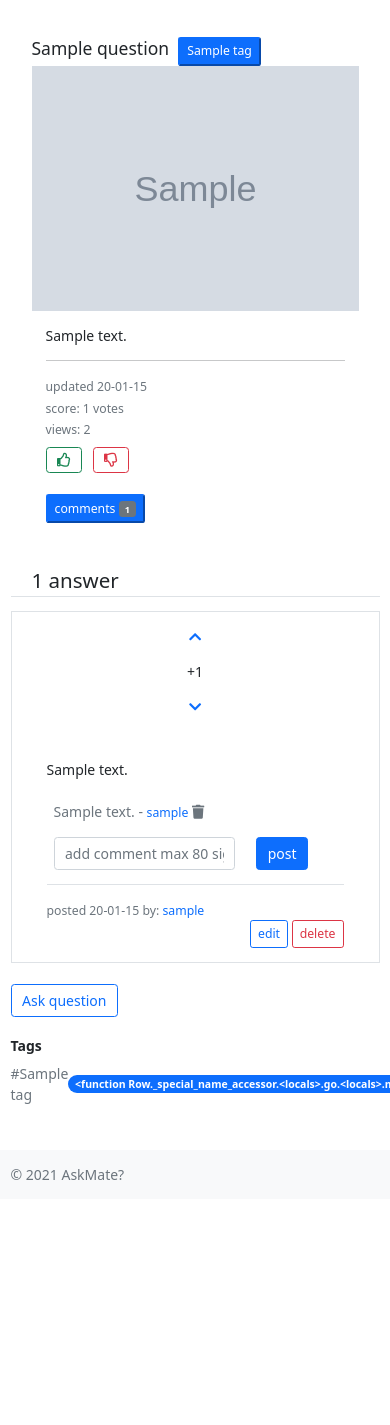
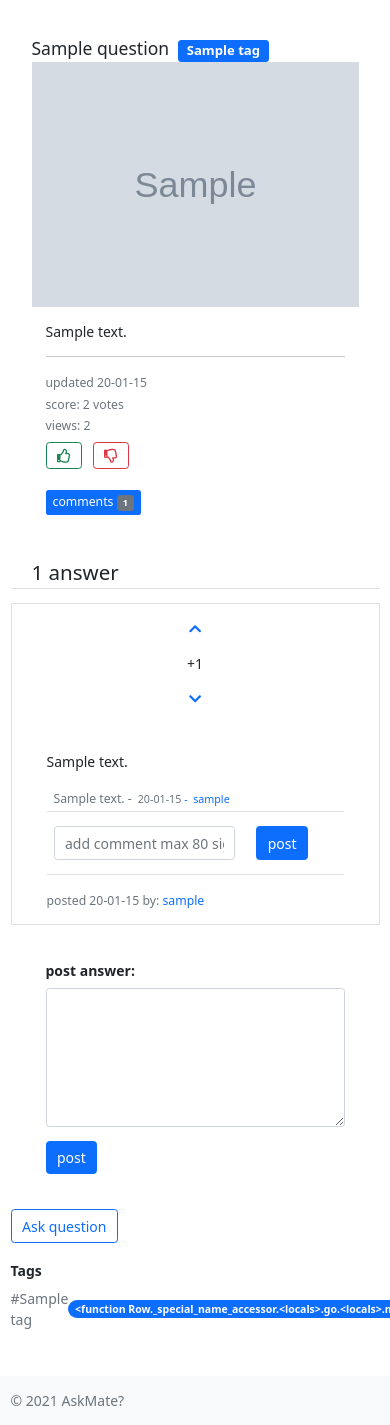
Before and after one commit to luqkrzy/ask_mate, a Flask app: page /question/1?questions_votes=1 in a window 390 px wide; the page is wider, and only the part inside the window is pictured. Shown: the part 49-1474 px from the top of that part. Before the commit the page ends 1229 px from the top of that part, so only its background shows below. Run offline with Flask 2, Linux system fonts and the light colour scheme; tables that the repository leaves empty hold one stand-in row (values such as "Sample post"); grey boxes marked "Sample" are stand-in pictures; parts of the project's set-up code (start-up, migrations or seed data) failed here and were passed over; some libraries are stand-ins or nearby versions.

Commit message:
Implement post answers

```diff
--- a/askmate/question/forms.py
+++ b/askmate/question/forms.py
@@ -11,3 +11,8 @@
     image = FileField('Upload image', validators=[FileAllowed(['jpg', 'jpeg', 'png'])])
     tag_name = QuerySelectField('Tag', allow_blank=True, validators=[DataRequired()], query_factory=choice_query, get_label='tag_name')
     submit = SubmitField('Post')
+
+
+class AnswerForm(FlaskForm):
+    message = TextAreaField('post answer', validators=[DataRequired(), Length(min=20)])
+    submit = SubmitField('Post')
--- a/askmate/question/routes.py
+++ b/askmate/question/routes.py
@@ -4,12 +4,10 @@
 from datetime import datetime
 from askmate import db
 from askmate.models import Question
-from askmate.question.forms import QuestionForm
+from askmate.question.forms import QuestionForm, AnswerForm
 from askmate.users.utils import save_picture
 
-
 questions = Blueprint('questions', __name__)
-
 
 
 @questions.route("/search")
@@ -37,32 +35,65 @@
 
     return render_template('tag.html', questions=questions, asc_desc=switch_order_direction, tag_id=tag_id)
 
+
 @questions.route("/question/<int:question_id>", methods=["GET", "POST"])
 def route_question(question_id):
     question = data_manager.find_question_by_id(question_id)
-
     answers_list = data_manager.find_answers_by_question_id(question_id)
     list_comments_for_question = data_manager.find_comments_by_question_id(question_id)
     data_to_modify = dict(request.args)
 
     if data_to_modify:
+        print(data_to_modify)
         question.view_number += 1
         data_manager.update_to_database()
 
-    if 'remove_question' in data_to_modify:
+    if 'questions_votes' in data_to_modify:
+        question.vote_number += int(data_to_modify.get('questions_votes'))
+        data_manager.update_to_database()
+
+    elif 'answers_votes' in data_to_modify:
+        data_manager.vote_for_answer(data_to_modify)
+
+    elif 'remove_question' in data_to_modify:
         data_manager.remove_question_by_id(question_id)
         flash('Question deleted', 'info')
         return redirect(url_for('main.route_home'))
 
+    elif 'remove_answer' in data_to_modify:
+        data_manager.remove_answer_by_id(answer_id=request.args.get('answer_id'))
+        flash('Answer deleted', 'info')
+        return redirect(url_for('questions.route_question', question_id=question_id))
+
+
     elif 'remove_comment' in data_to_modify:
         data_manager.remove_comment_by_id(comment_id=request.args.get('comment_id'))
-
         flash('Comment deleted', 'info')
         return redirect(url_for('questions.route_question', question_id=question_id))
 
     if request.method == "POST":
 
-        if 'comments_for_answer' in request.form:
+        if 'answer_for_question' in request.form:
+            new_answer = {'user_id': current_user.user_id,
+                          'message': request.form.get('answer_for_question'),
+                          'question_id': question_id
+                          }
+            data_manager.add_new_answer(new_answer)
+            flash('Answer added', 'success')
+            return redirect(url_for('questions.route_question', question_id=question_id))
+
+        elif 'update_answer' in request.form:
+            updated_answer = {
+                'question_id' : question_id,
+                "message": request.form.get('update_answer')
+            }
+
+            data_manager.update_answer(updated_answer)
+            flash('Answer added', 'success')
+            return redirect(url_for('questions.route_question', question_id=question_id))
+
+
+        elif 'comments_for_answer' in request.form:
 
             new_comment = {
                 'user_id': current_user.user_id,
@@ -73,13 +104,13 @@
             data_manager.add_new_comment_for_answer(new_comment)
 
         elif 'comments_for_question' in request.form:
-                new_comment = {
-                    'user_id': current_user.user_id,
-                    "question_id": question_id,
-                    "message": request.form.get('comments_for_question')}
+            new_comment = {
+                'user_id': current_user.user_id,
+                "question_id": question_id,
+                "message": request.form.get('comments_for_question')}
 
-                print(new_comment)
-                data_manager.add_new_comment_for_question(new_comment)
+            print(new_comment)
+            data_manager.add_new_comment_for_question(new_comment)
 
         return redirect(url_for("questions.route_question", question_id=question_id))
 
@@ -87,7 +118,6 @@
 
     return render_template('question.html', question=question, answers_list=answers_list,
                            comments_for_question=list_comments_for_question, comments_for_answers=list_comments_for_answers)
-
 
 
 @questions.route('/question', methods=['GET', 'POST'])
--- a/askmate/templates/_macros.html
+++ b/askmate/templates/_macros.html
@@ -65,6 +65,11 @@
 		</div>
 	</div>
 {% endmacro %}
+
+
+
+
+
 
 {# votes add plus for positive #}
 {%- macro macro_votes(question_votes="") %}
@@ -193,11 +198,11 @@
 {# add comments #}
 {% macro macro_add_comment(action="", comment_for="") %}
 	<form class="row" action="{{ action }}" method="post">
-		<div class="col-8">
+		<div class="col-8 mt-2">
 			<label for="{{ comment_for }}" class="visually-hidden">comment_for</label>
-			<input type="text" class="form-control" name="{{ comment_for }}" id="{{ comment_for }}" placeholder="add comment max 80 signs" maxlength="80">
+			<input type="text" class="form-control" name="{{ comment_for }}" id="{{ comment_for }}" placeholder="add comment max 80 signs" maxlength="80" required>
 		</div>
-		<div class="col-2">
+		<div class="col-2 mt-2">
 			<button type="submit" class="btn btn-primary">post</button>
 		</div>
 	</form>
@@ -216,6 +221,8 @@
 				</td>
 			</tr>
 		{% endfor %}
+		</tbody>
+	</table>
 {% endmacro %}
 
 {# generate list of questions#}
@@ -291,3 +298,14 @@
 		</div>
 	{% endif %}
 {%- endmacro -%}
+
+{# macro answers plus / minus #}
+{% macro macro_answers_plus_minus(item="") %}
+	<div><p class="text-center">
+		{% if item.vote_number >= 1 %}
+			+{{ item.vote_number }}
+		{% else %}
+			{{ item.vote_number }}
+		{% endif %}
+	</p></div>
+{% endmacro %}
--- a/askmate/templates/_modals.html
+++ b/askmate/templates/_modals.html
@@ -17,3 +17,33 @@
 		</div>
 	</div>
 {% endmacro %}
+
+
+{# Modal update answer#}
+{% macro macro_modal_edit_answer(modal_id="", route="", answer="") %}
+<div class="modal fade" id="update_answer" tabindex="-1" aria-labelledby="update_answerLabel"
+     aria-hidden="true">
+	<div class="modal-dialog modal-xl">
+		<div class="modal-content">
+			<div class="modal-header">
+				<h5 class="modal-title" id="update_answerLabel">Update answer</h5>
+				<button type="button" class="btn-close" data-bs-dismiss="modal" aria-label="Close"></button>
+			</div>
+			<div class="modal-body">
+				<form class="form-label"
+				      action='{{ route }}'
+				      method='POST'>
+					<div class="mb-3">
+						<label for="message" class="col-form-label">Message:</label>
+						<textarea class="form-control" name="update_answer" id="message" rows="10" required minlength="10" maxlength="600">{{ answer.message }}</textarea>
+					</div>
+					<div class="modal-footer">
+						<button type="button" class="btn btn-secondary" data-bs-dismiss="modal">Close</button>
+						<input class="btn btn-primary" type="submit" value="submit">
+					</div>
+				</form>
+			</div>
+		</div>
+	</div>
+</div>
+{% endmacro %}
--- a/askmate/templates/question.html
+++ b/askmate/templates/question.html
@@ -1,6 +1,6 @@
 {% extends "layout.html" %}
-{% from '_macros.html' import macro_breadcrumbs, macro_submission_time, macro_image, macro_add_comment, macro_count_answers %}
-{% from '_modals.html' import macro_modal_delete %}
+{% from '_macros.html' import macro_breadcrumbs, macro_submission_time, macro_image, macro_add_comment, macro_count_answers, macro_answers_plus_minus %}
+{% from '_modals.html' import macro_modal_delete, macro_modal_edit_answer %}
 {% block title %}Question{% endblock %}
 {% block content %}
 	<section> {# start section question title and message #}
@@ -8,7 +8,7 @@
 			<div class="row">
 				<div class="row">
 					<div class="col-lg-8 fs-5">{{ question.title }}&nbsp;
-						<button type="button" class="btn-sm btn-primary">{{ func_find_tag_name(question.tag_id|int).tag_name|e }}</button>
+						<span class="badge btn-primary">{{ func_find_tag_name(question.tag_id|int).tag_name|e }}</span>
 					</div>
 				</div>
 				<div class="col-md-3 col-sm-2">
@@ -37,17 +37,15 @@
 									<a href="{{ url_for('questions.route_edit_question', question_id=question.question_id) }}">
 										<button type="button" class="btn btn-outline-primary btn-sm">edit</button>
 									</a>
-									<button type="button" class="btn btn-outline-danger btn-sm" data-bs-toggle="modal" data-bs-target="#confirm_delete_question">
-										delete
-									</button>
+									<button type="button" class="btn btn-outline-danger btn-sm" data-bs-toggle="modal" data-bs-target="#confirm_delete_question">delete</button>
 								</div>
 							{% endif %}
 							{% if comments_for_question %}
 								<div class="container mt-3">
 									<p>
-										<button class="btn-sm btn-primary" type="button" data-bs-toggle="collapse" data-bs-target="#collapse_comment" aria-expanded="false" aria-controls="collapse_comment">
+										<span class="btn-sm btn-primary" type="button" data-bs-toggle="collapse" data-bs-target="#collapse_comment" aria-expanded="false" aria-controls="collapse_comment">
 											comments&nbsp;<span class="badge bg-secondary">{{ comments_for_question.count() }}</span>
-										</button>
+										</span>
 									</p>
 									<div class="collapse" id="collapse_comment">
 										<div class="card card-body">
@@ -55,11 +53,11 @@
 												<tbody>
 												{% for comment in comments_for_question %}
 													<tr>
-														<td class="small">{{ comment.message }}
+														<td class="small text-muted">{{ comment.message }}&nbsp;<small>{{ comment.submission_time.strftime('%y-%m-%d') }}&nbsp;</small>
 															{% if current_user.user_id == comment.user_id %}
-																<i data-bs-toggle="modal" data-bs-target="#confirm_delete_comment" class="fas fa-trash"></i>
+																<i data-bs-toggle="modal" type="button" data-bs-target="#confirm_delete_comment" class="fas fa-trash"></i>
 																</td>
-																{{ macro_modal_delete(modal_id="confirm_delete_comment", route=url_for('questions.route_question', question_id=question.question_id, comment_id=comment.comment_id, remove_comment=True) ) }}
+																{{ macro_modal_delete(modal_id="confirm_delete_comment", route=url_for('questions.route_question', question_id=question.question_id, comment_id=comment.comment_id, remove_comment=True)) }}
 															{% endif %}
 														<td>
 															<small class="text-muted"><a class="text-decoration-none" href="#">{{ func_user_info(user_id=comment.user_id|int).user_name.split()[0] }}</a></small>
@@ -94,14 +92,7 @@
 								<a href="{{ url_for('questions.route_question', question_id=question.question_id, answers_votes=+1, answer_id=answer.answer_id) }}"><i class="fas fa-chevron-up"></i></a>
 							</p>
 						</div>
-						<div><p class="text-center">
-							{% set vote_number = answer.vote_number %}
-							{% if answer.vote_number >= 1 %}
-								+{{ answer.vote_number }}
-							{% else %}
-								{{ answer.vote_number }}
-							{% endif %}
-						</p></div>
+						{{ macro_answers_plus_minus(item=answer) }}
 						<div class="row mb-3"><p class="text-center">
 							<a href="{{ url_for('questions.route_question', question_id=question.question_id, answers_votes=-1, answer_id=answer.answer_id) }}"><i class="fas fa-chevron-down"></i></a>
 						</p></div>
@@ -115,11 +106,12 @@
 									<tbody>
 									{% for comment in answer_comments %}
 										<tr>
-											<td class="border-bottom-0">{{ comment.message }} -
-												<small class="text-muted"><a class="text-decoration-none" href="#">{{ func_user_info(user_id=comment.user_id|int).user_name.split()[0] }}</a></small>
-												<i data-bs-toggle="modal" data-bs-target="#confirm_delete_comment_for_answer" class="fas fa-trash"></i>
-												{{ macro_modal_delete(modal_id="confirm_delete_comment_for_answer", route=url_for('questions.route_question', question_id=question.question_id, comment_id=comment.comment_id, remove_comment=True) ) }}
-
+											<td class="border-bottom py-1 small">{{ comment.message }} -
+												<small class="text-muted">&nbsp;{{ comment.submission_time.strftime('%y-%m-%d') }}&nbsp;<a class="text-decoration-none" href="#">- &nbsp;{{ func_user_info(user_id=comment.user_id|int).user_name.split()[0] }}</a></small>
+												{% if current_user.user_id == comment.user_id %}
+													<i data-bs-toggle="modal" type="button" data-bs-target="#confirm_delete_comment_for_answer" class="fas fa-trash"></i>
+													{{ macro_modal_delete(modal_id="confirm_delete_comment_for_answer", route=url_for('questions.route_question', question_id=question.question_id, comment_id=comment.comment_id, remove_comment=True) ) }}
+												{% endif %}
 											</td>
 										</tr>
 									{% endfor %}
@@ -138,22 +130,37 @@
 									<small class="text-muted">{{ macro_submission_time(data=answer) }} by:
 										<a href="" class="text-decoration-none">{{ func_user_info(user_id=answer.user_id|int).user_name.split()[0] }}</a></small>
 								</div>
-								<div class="col-sm text-end">
-									<button type="button" class="btn btn-outline-primary btn-sm" data-bs-toggle="modal" data-bs-target="#update_answer">
-										edit
-									</button>
-									<button type="button" class="btn btn-outline-danger btn-sm" data-bs-toggle="modal" data-bs-target="#confirm_delete_answer">
-										delete
-									</button>
-								</div>
+								{% if current_user.user_id == answer.user_id %}
+									<div class="col-sm text-end">
+										<button type="button" class="btn btn-outline-primary btn-sm" data-bs-toggle="modal" data-bs-target="#update_answer">edit</button>
+										<button type="button" class="btn btn-outline-danger btn-sm" data-bs-toggle="modal" data-bs-target="#confirm_delete_answer">delete</button>
+										{{ macro_modal_delete(modal_id="confirm_delete_answer", route=url_for('questions.route_question', question_id=question.question_id, answer_id=answer.answer_id, remove_answer=True)) }}
+									</div>
+									{{ macro_modal_edit_answer(modal_id="update_answer", route=url_for('questions.route_question', answer_id=answer.answer_id, question_id=question.question_id), answer=answer) }}
+								{% endif %}
 							</div>
 						</div>
 					</div>
 				</div>
 			</div>
+
 		{% endfor %}
-
 	</section> {# end section asnwers #}
+	<section>{# Add new answer#}
+		<div class="container">
+			<div class="modal-body">
+				<form class="form-label" action='{{ url_for('questions.route_question', question_id=question.question_id) }}' method='POST'>
+					<div class="my-3">
+						<label class="form-label fw-bold" for="message">post answer:</label><br>
+						<textarea class="form-control" name="answer_for_question" id="message" minlength="10" maxlength="600" rows="6" required></textarea>
+					</div>
+					<div class="footer">
+						<input class="btn btn-primary" type="submit" value="post">
+					</div>
+				</form>
+			</div>
+		</div>
+	</section>
 
 
 
```
Also changed, not shown: askmate/data_manager.py (+18 -1 lines). Lines whose indentation alone changed are shown as unchanged.
